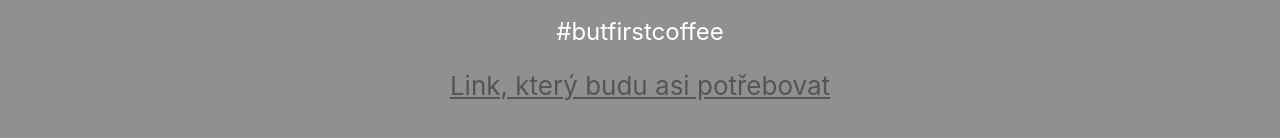
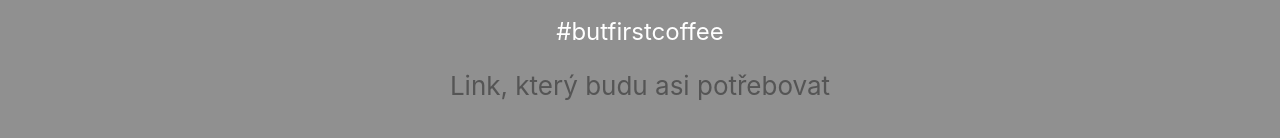
Before and after one commit to CoffeeladyCZ/first-app-react, a React (Create React App) app: page / in a window 1280 px wide. Shown: the part 476-614 px from the top of the page. Built offline with nearby package versions, Linux system fonts and the light colour scheme.

Commit message:
změna barvy odkazu

```diff
--- a/src/App.css
+++ b/src/App.css
@@ -1,3 +1,9 @@
+a {
+  text-decoration: none;
+}
+a:hover {
+  color: #fff;
+}
 .App {
   text-align: left;
 }
```
